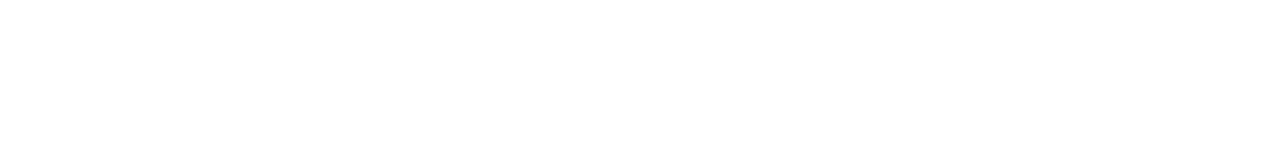
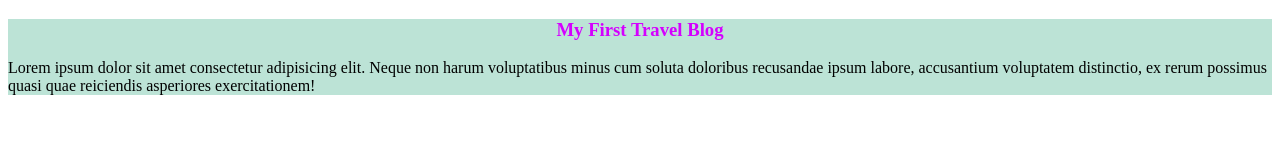
Before and after one commit to farhanamim138/my-first-github-repo, a plain HTML site: page index.html in a window 1280 px wide. Drawn offline with Linux system fonts and the light colour scheme.

Commit message:
added the first blog

```diff
--- a/index.html
+++ b/index.html
@@ -6,8 +6,13 @@
     <title>My First ever Github Repo
 
     </title>
+    <link rel="stylesheet" href="styels/blog.css">
 </head>
 <body>
+    <div>
+        <h3 style="color: rgb(212, 0, 255);text-align: center;">My First Travel Blog</h3>
+        <p> Lorem ipsum dolor sit amet consectetur adipisicing elit. Neque non harum voluptatibus minus cum soluta doloribus recusandae ipsum labore, accusantium voluptatem distinctio, ex rerum possimus quasi quae reiciendis asperiores exercitationem!</p>
+    </div>
 
 </body>
 </html>
--- /dev/null
+++ b/styels/blog.css
@@ -0,0 +1,3 @@
+div{
+    background-color: rgb(188, 227, 214);
+}
```
